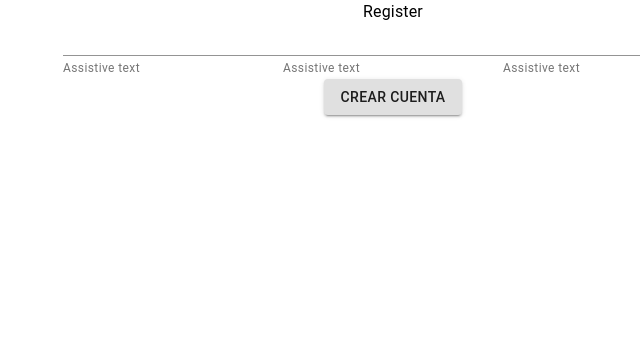
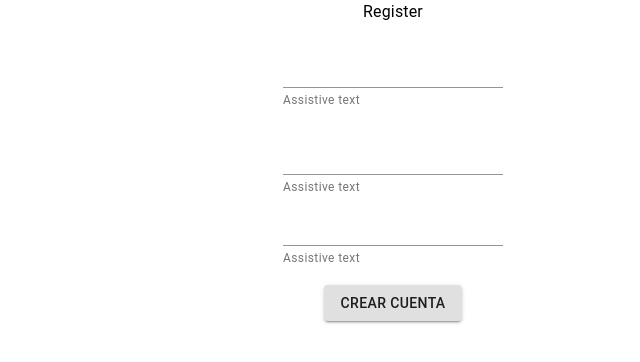
Before and after one commit to Frontend-Cafe/healthy-dev-web, a React (Create React App) app: page / in a window 1280 px wide. Shown: the top 362 px of the page, without its empty margins (247-887 px from the left). Built offline with nearby package versions, Linux system fonts and the light colour scheme; no server answers; the HTML template or start-up script is replaced by a standard one.

Commit message:
Added yup validation

```diff
--- a/package.json
+++ b/package.json
@@ -13,7 +13,8 @@
     "react": "^16.12.0",
     "react-dom": "^16.12.0",
     "react-router-dom": "^5.1.2",
-    "react-scripts": "3.3.0"
+    "react-scripts": "3.3.0",
+    "yup": "^0.28.1"
   },
   "scripts": {
     "start": "react-scripts start",
--- a/src/App.js
+++ b/src/App.js
@@ -12,7 +12,7 @@ import { theme } from "styles/theme";
 // Components
 import TipList from "components/TipList/TipList";
 import TipsLayout from "components/TipsLayout/TipsLayout";
-import Register from "pages/Register/Register";
+import FormikRegister from "pages/Register/Register";
 
 const App = () => {
   const [tipStates, setTipStates] = useState([]);
@@ -37,7 +37,7 @@ const App = () => {
       <div className="App">
         <Router>
           <Switch>
-            <Register />
+            <FormikRegister />
           </Switch>
         </Router>
       </div>
--- a/src/pages/Register/Register.jsx
+++ b/src/pages/Register/Register.jsx
@@ -1,79 +1,60 @@
 import React from "react";
-import { useFormik } from "formik";
+import { withFormik, Form } from "formik";
+import * as Yup from "yup";
 import { useTheme } from "@material-ui/core";
-import { Typography, Button, Container, FormControl, Input, FormHelperText, Box } from "@material-ui/core";
+import { Typography, Button, Grid, FormControl, TextField, FormHelperText, Box, Container } from "@material-ui/core";
+//Styles
 
-const Register = () => {
-  const validateEmail = value => {
-    let error;
-    if (!value) {
-      error = "Required";
-    } else if (!/^[A-Z0-9._%+-]+@[A-Z0-9.-]+\.[A-Z]{2,4}$/i.test(value)) {
-      error = "Invalid email address";
-    }
-    return error;
-  };
-  const formik = useFormik({
-    initialValues: {
-      name: "",
-      email: "",
-      password: "",
-    },
-    validateEmail,
-    onSubmit: values => {
-      alert(JSON.stringify(values, null, 2));
-    },
-  });
-
+const Register = ({ values, errors, touched, isSubmitting }) => {
+  const theme = useTheme();
   return (
     <Container>
-      <Typography>Register</Typography>
-      <form onSubmit={formik.handleSubmit}>
-        <Box>
-          <FormControl>
-            <Input
-              required
-              aria-describedby="Nombre"
-              id="name"
-              name="name"
-              value={formik.values.name}
-              onChange={formik.handleChange}
-            />
+      <Form>
+        <Grid container alignItems="center" direction="column" justify="center" spacing={4}>
+          <Grid item>
+            <Typography>Register</Typography>
+          </Grid>
+          <Grid item>
+            <TextField required aria-describedby="Nombre" id="name" name="name" value={values.name} />
             <FormHelperText id="my-helper-text">Assistive text</FormHelperText>
-          </FormControl>
-          <FormControl>
-            <Input
-              required
-              aria-describedby="Email"
-              id="email"
-              name="email"
-              validate={formik.validateEmail}
-              value={formik.values.email}
-              onChange={formik.handleChange}
-            />
+          </Grid>
+          <Grid item>
+            <TextField required aria-describedby="Email" id="email" name="email" value={values.email} />
             <FormHelperText id="my-helper-text">Assistive text</FormHelperText>
-          </FormControl>
-          <FormControl>
-            <Input
+          </Grid>
+          <Grid>
+            <TextField
               required
               aria-describedby="Password"
               id="password"
               name="password"
               type="password"
-              value={formik.values.password}
-              onChange={formik.handleChange}
+              value={values.password}
             />
             <FormHelperText id="my-helper-text">Assistive text</FormHelperText>
-          </FormControl>
-        </Box>
-        <Box>
-          <Button type="submit" variant="contained">
-            Crear cuenta
-          </Button>
-        </Box>
-      </form>
+          </Grid>
+          <Grid item>
+            <Button type="submit" variant="contained">
+              Crear cuenta
+            </Button>
+          </Grid>
+        </Grid>
+      </Form>
     </Container>
   );
 };
 
-export default Register;
+const FormikRegister = withFormik({
+  mapPropsToValues({ name, email, password }) {
+    return {
+      name: name || "",
+      email: email || "",
+      password: password || "",
+    };
+  },
+  handleSubmit(values, { resetForm, setErrors, setSubmitting }) {
+    console.log(values);
+  },
+})(Register);
+
+export default FormikRegister;
```
Also changed, not shown: 2 other files (tests, documents, lock files or other folders).
